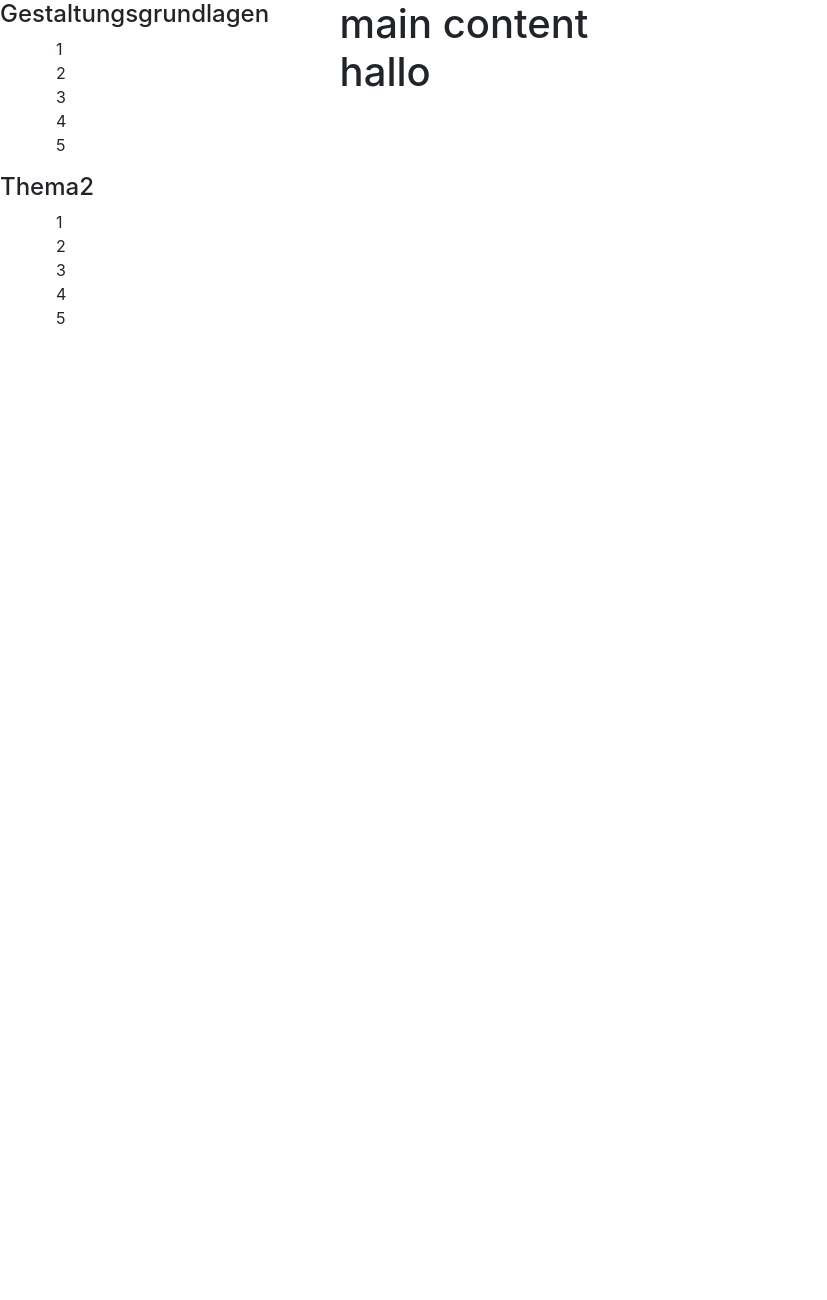
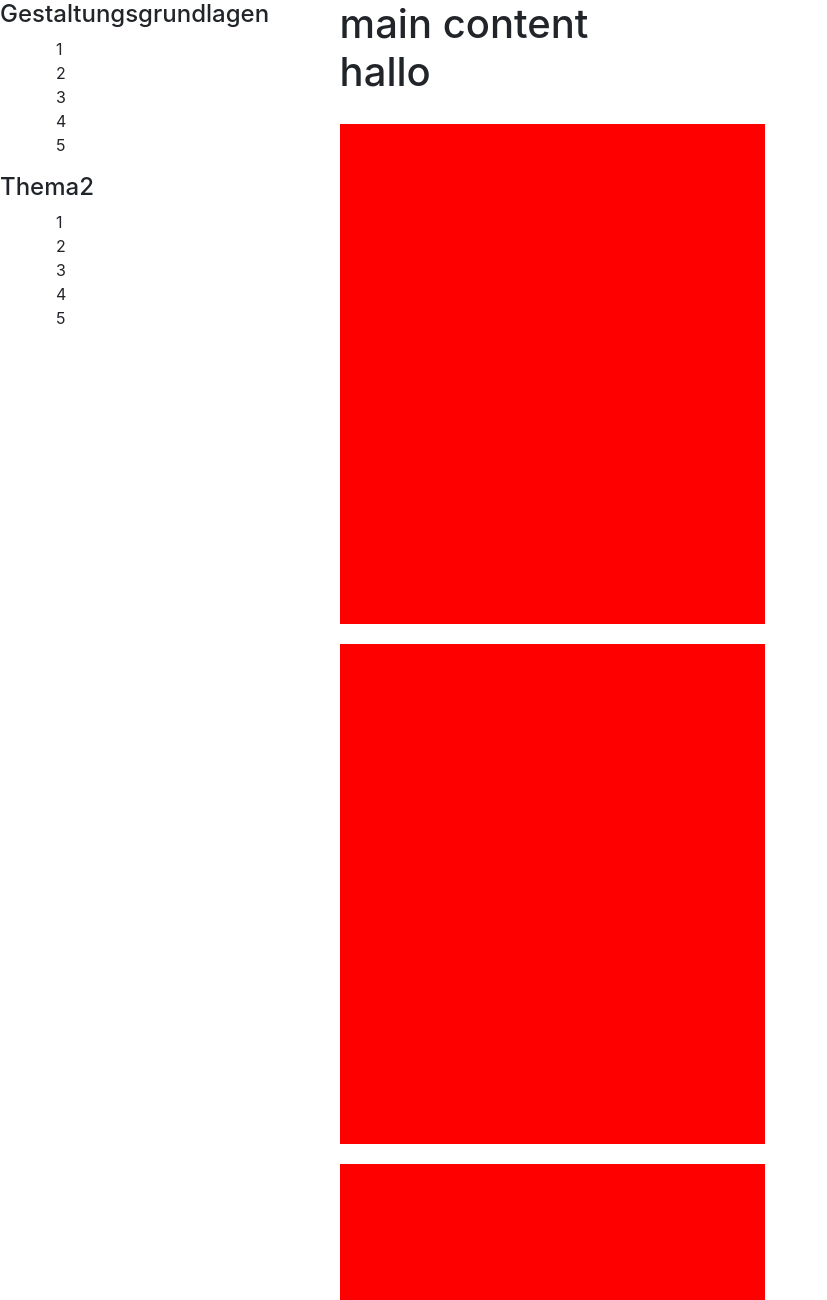
Before and after one commit to bruphil/iot-class, a plain HTML site: page index.html in a window 1280 px wide. Shown: the top 1300 px of the page, without its empty margins (0-827 px from the left). Before the commit the page ends 800 px from the top, so only its background shows below. Drawn offline with nearby package versions, Linux system fonts and the light colour scheme.

Commit message:
added rectangles

```diff
--- a/css/style.css
+++ b/css/style.css
@@ -16,3 +16,24 @@ li {
 .title {
   grid-column: 2 / span 2;
 }
+
+.rectangle-1 {
+  grid-column: 2 / span 3;
+  width: 100%;
+  height: 500px;
+  background: red;
+}
+
+.rectangle-2 {
+  grid-column: 2 / span 3;
+  width: 100%;
+  height: 500px;
+  background: red;
+}
+
+.rectangle-3 {
+  grid-column: 2 / span 3;
+  width: 100%;
+  height: 500px;
+  background: red;
+}
--- a/index.html
+++ b/index.html
@@ -39,8 +39,12 @@
 
   <div class="main-content">
      <h1 class="title">main content hallo</h1>
+    <div class="rectangle-1"></div>
+    <div class="rectangle-2"></div>
+    <div class="rectangle-3"></div>
   </div>
 </section>
+
 
   <script src='https://cdnjs.cloudflare.com/ajax/libs/twitter-bootstrap/4.0.0/js/bootstrap.min.js'></script>
 
```
